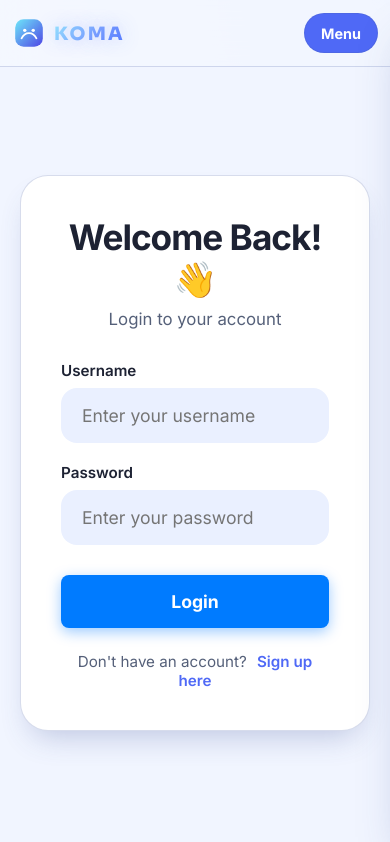
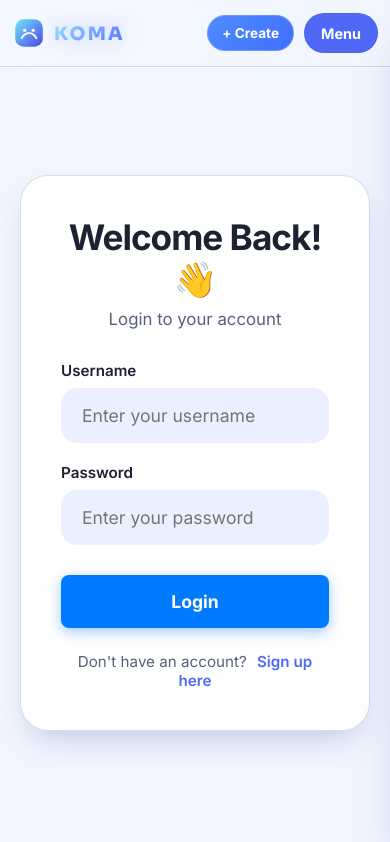
Before and after one commit to 2004pra/Blog_website, a React (Vite) app in the folder Frontend/: page /login in a window 390 px wide. Shown: the top 842 px of the page. Built offline with nearby package versions, Linux system fonts and the light colour scheme; no server answers.

Commit message:
create icon

```diff
--- a/Frontend/src/components/Navbar.jsx
+++ b/Frontend/src/components/Navbar.jsx
@@ -1,4 +1,4 @@
-import { useContext, useState, useEffect } from 'react';
+import { useContext, useState, useEffect, useRef } from 'react';
 import { Link, useLocation, useNavigate } from 'react-router-dom';
 import { AuthContext } from '../context/AuthContext.jsx';
 import '../styles/Navbar.css';
@@ -8,9 +8,11 @@ export default function Navbar() {
   const navigate = useNavigate();
   const location = useLocation();
   const [drawerOpen, setDrawerOpen] = useState(false);
+  const [createMenuOpen, setCreateMenuOpen] = useState(false);
   const [character, setCharacter] = useState(null);
   const [profilePicUrl, setProfilePicUrl] = useState('');
   const [isDark, setIsDark] = useState(false);
+  const createMenuRef = useRef(null);
 
   // Initialize theme
   useEffect(() => {
@@ -63,13 +65,16 @@ export default function Navbar() {
     localStorage.removeItem('profilePicUrl');
     navigate('/');
     setDrawerOpen(false);
+    setCreateMenuOpen(false);
   };
 
   const closeDrawer = () => setDrawerOpen(false);
+  const closeCreateMenu = () => setCreateMenuOpen(false);
 
   // Keep drawer behavior stable: close on route changes and ESC, and lock page scroll while open.
   useEffect(() => {
     setDrawerOpen(false);
+    setCreateMenuOpen(false);
   }, [location.pathname]);
 
   useEffect(() => {
@@ -83,6 +88,7 @@ export default function Navbar() {
     const onKeyDown = (event) => {
       if (event.key === 'Escape') {
         setDrawerOpen(false);
+        setCreateMenuOpen(false);
       }
     };
 
@@ -92,6 +98,17 @@ export default function Navbar() {
       document.body.style.overflow = '';
     };
   }, [drawerOpen]);
+
+  useEffect(() => {
+    const onPointerDown = (event) => {
+      if (createMenuRef.current && !createMenuRef.current.contains(event.target)) {
+        setCreateMenuOpen(false);
+      }
+    };
+
+    document.addEventListener('mousedown', onPointerDown);
+    return () => document.removeEventListener('mousedown', onPointerDown);
+  }, []);
 
   return (
     <nav className="navbar">
@@ -121,6 +138,36 @@ export default function Navbar() {
         </div>
 
         <div className="nav-right-actions">
+          <div className="create-menu-wrap" ref={createMenuRef}>
+            <button
+              className="create-toggle-btn"
+              onClick={() => setCreateMenuOpen((prev) => !prev)}
+              aria-label="Open create menu"
+              aria-expanded={createMenuOpen}
+            >
+              + Create
+            </button>
+
+            {createMenuOpen && (
+              <div className="create-menu-popover">
+                {user ? (
+                  <>
+                    <Link to="/create-post" className="create-menu-item" onClick={closeCreateMenu}>
+                      ✍️ Write Post
+                    </Link>
+                    <Link to="/upload-video" className="create-menu-item" onClick={closeCreateMenu}>
+                      🎬 Upload Video
+                    </Link>
+                  </>
+                ) : (
+                  <Link to="/login" className="create-menu-item" onClick={closeCreateMenu}>
+                    Sign in to create
+                  </Link>
+                )}
+              </div>
+            )}
+          </div>
+
           {user && (
             <Link to="/profile" className="profile-chip" onClick={closeDrawer}>
               <div className="avatar-container">
--- a/Frontend/src/styles/Navbar.css
+++ b/Frontend/src/styles/Navbar.css
@@ -86,6 +86,63 @@
   align-items: center;
   gap: 10px;
   margin-left: auto;
+}
+
+.create-menu-wrap {
+  position: relative;
+}
+
+.create-toggle-btn {
+  background: linear-gradient(135deg, #4f8cff 0%, #3f6fff 100%);
+  color: #fff;
+  border: 1px solid rgba(255, 255, 255, 0.2);
+  min-width: 96px;
+  height: 40px;
+  padding: 0 14px;
+  border-radius: 999px;
+  display: inline-flex;
+  align-items: center;
+  justify-content: center;
+  font-size: 0.9rem;
+  font-weight: 700;
+  transition: transform 0.2s ease, box-shadow 0.2s ease, filter 0.2s ease;
+}
+
+.create-toggle-btn:hover {
+  transform: translateY(-1px);
+  box-shadow: 0 8px 20px rgba(74, 122, 255, 0.32);
+  filter: brightness(1.03);
+}
+
+.create-menu-popover {
+  position: absolute;
+  top: calc(100% + 8px);
+  right: 0;
+  min-width: 192px;
+  background: var(--bg-secondary);
+  border: 1px solid var(--border-color);
+  border-radius: 12px;
+  padding: 8px;
+  box-shadow: var(--shadow-lg);
+  display: flex;
+  flex-direction: column;
+  gap: 6px;
+  z-index: 1300;
+}
+
+.create-menu-item {
+  border: 1px solid var(--border-color);
+  border-radius: 10px;
+  padding: 10px 11px;
+  color: var(--text-primary);
+  font-size: 0.9rem;
+  font-weight: 600;
+  background: var(--bg-secondary);
+}
+
+.create-menu-item:hover {
+  background: rgba(109, 136, 255, 0.12);
+  border-color: rgba(109, 136, 255, 0.38);
 }
 
 .profile-chip {
@@ -247,4 +304,10 @@
   .profile-chip {
     display: none;
   }
+
+  .create-toggle-btn {
+    min-width: 84px;
+    height: 36px;
+    font-size: 0.85rem;
+  }
 }
```
